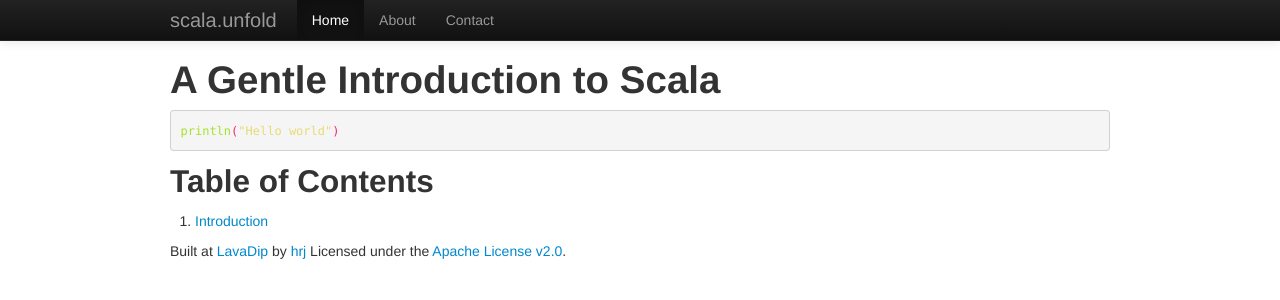
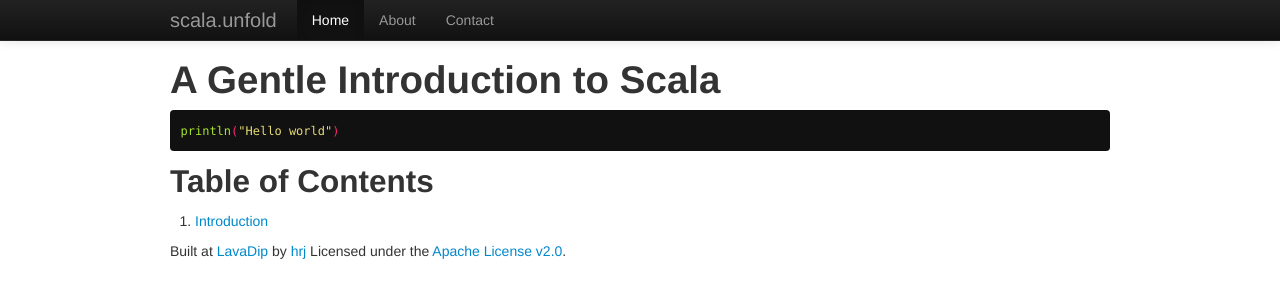
Before and after one commit to hrj/scala.unfold, a Jekyll site: the page built from index.md, in a window 1280 px wide. Shown: the top 300 px of the page. Built offline with Jekyll 4.4.1, drawn with Linux system fonts in a browser that asks for light colours; Markdown is read by kramdown in place of the engine named in the settings.

Commit message:
Modified background color

```diff
--- a/css/monokai.css
+++ b/css/monokai.css
@@ -1,3 +1,5 @@
+.highlight pre {background: #111}
+
 .highlight .hll { background-color: #49483e }
 .highlight .c { color: #75715e } /* Comment */
 .highlight .err { color: #960050; background-color: #1e0010 } /* Error */
```
